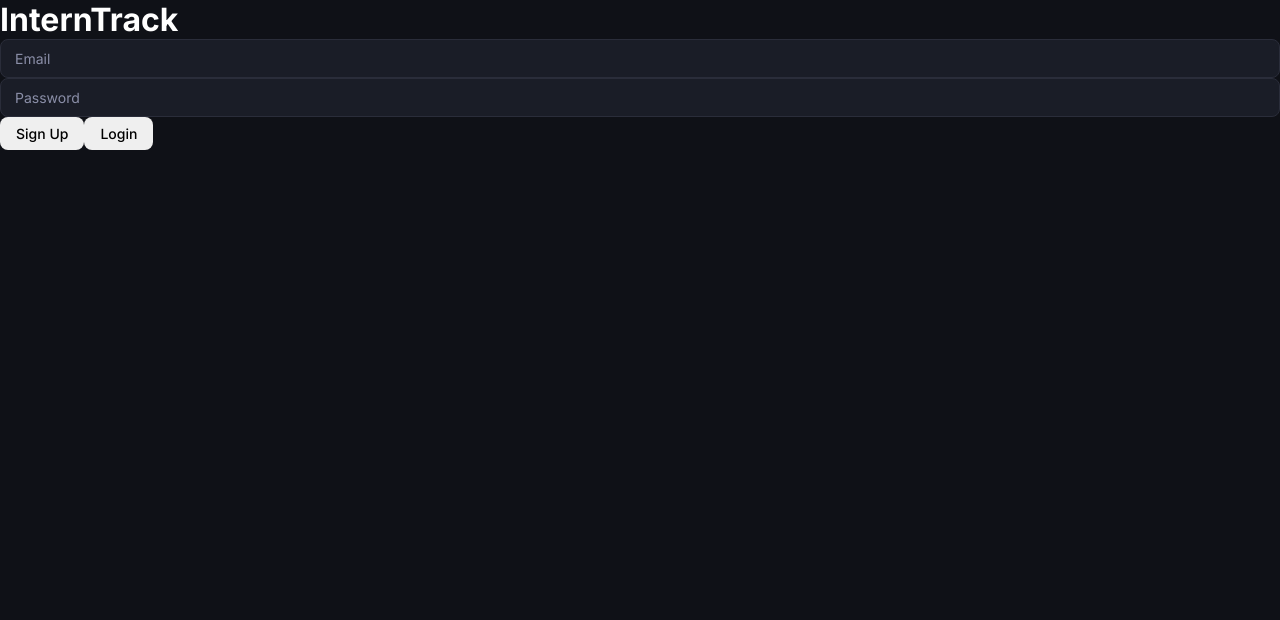
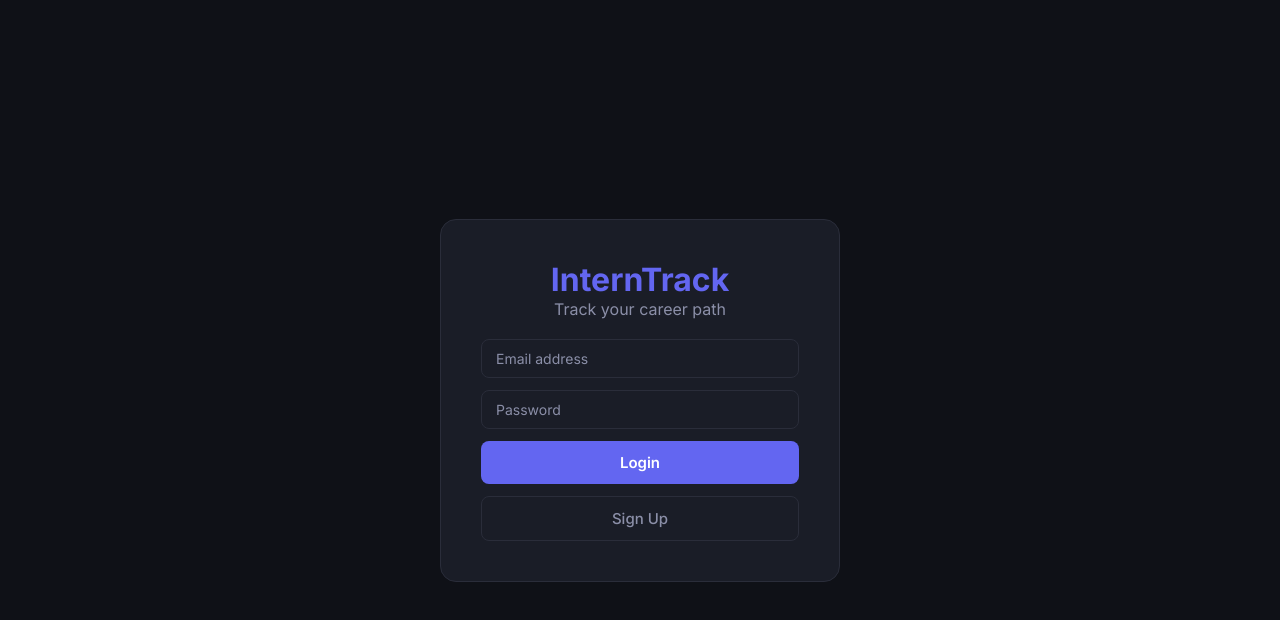
Before and after one commit to aislam5/interntrack, a React (Vite) app: page / in a window 1280 px wide. Shown: the top 620 px of the page. Built offline with nearby package versions, Linux system fonts and the light colour scheme; no server answers.

Commit message:
styling Auth.jsx and Listings.jsx

```diff
--- /dev/null
+++ b/src/pages/Auth.css
@@ -0,0 +1,51 @@
+.auth-container {
+  display: flex;
+  justify-content: center;
+  align-items: center;
+  min-height: 100vh;
+}
+
+.auth-card {
+  background-color: #1a1d27;
+  border: 1px solid #2a2d3a;
+  border-radius: 16px;
+  padding: 40px;
+  width: 400px;
+}
+
+.auth-logo {
+  font-size: 32px;
+  font-weight: 700;
+  color: #6366f1;
+  text-align: center;
+}
+
+.auth-subtitle {
+  color: #8b8fa8;
+  text-align: center;
+  margin-bottom: 20px;
+}
+
+.auth-form {
+  display: flex;
+  flex-direction: column;
+  gap: 12px;
+}
+
+.auth-btn-primary {
+  background-color: #6366f1;
+  color: white;
+  padding: 12px;
+  border-radius: 8px;
+  font-size: 15px;
+  font-weight: 600;
+}
+
+.auth-btn-secondary {
+  background-color: transparent;
+  border: 1px solid #2a2d3a;
+  color: #8b8fa8;
+  padding: 12px;
+  border-radius: 8px;
+  font-size: 15px;
+}
--- a/src/pages/Auth.jsx
+++ b/src/pages/Auth.jsx
@@ -1,4 +1,5 @@
 import {useState} from 'react'
+import './Auth.css'
 
 export default function Auth({supabase}) {
     const [email, setEmail] = useState('')
@@ -22,23 +23,39 @@ export default function Auth({supabase}) {
         }
     }
 
-    return(
-        <div>
-            <h1>InternTrack</h1>
+    return (
+  <div className="auth-container">
+    <div className="auth-card">
+      <div className="auth-header">
+        <h1 className="auth-logo">InternTrack</h1>
+        <p className="auth-subtitle">Track your career path</p>
+      </div>
+
+      <div className="auth-form">
         <input
           value={email}
           onChange={(e) => setEmail(e.target.value)}
-                placeholder = "Email"
+          placeholder="Email address"
+          type="email"
+          className="auth-input"
         />
-
         <input
           value={password}
           onChange={(e) => setPassword(e.target.value)}
           placeholder="Password"
+          type="password"
+          className="auth-input"
         />
 
-            <button onClick={handleSignUp}>Sign Up</button>
-            <button onClick={handleLogin}>Login</button>
+        <button onClick={handleLogin} className="auth-btn-primary">
+          Login
+        </button>
+        <button onClick={handleSignUp} className="auth-btn-secondary">
+          Sign Up
+        </button>
+      </div>
+    </div>
   </div>
 )
+
 }
--- /dev/null
+++ b/src/pages/Listings.css
@@ -0,0 +1,93 @@
+.listings-container {
+  max-width: 1100px;
+  margin: 0 auto;
+  padding: 40px 24px;
+}
+
+.listings-subtitle {
+  color: #8b8fa8;
+  font-size: 14px;
+  margin-top: -24px;
+  margin-bottom: 32px;
+}
+
+.listings-grid {
+  display: flex;
+  flex-direction: column;
+  gap: 12px;
+  margin-bottom: 32px;
+}
+
+.listing-card {
+  background-color: #1a1d27;
+  border: 1px solid #2a2d3a;
+  border-radius: 12px;
+  padding: 20px 24px;
+  display: flex;
+  justify-content: space-between;
+  align-items: center;
+}
+
+.listing-company {
+  font-size: 16px;
+  font-weight: 600;
+  color: #ffffff;
+  margin-bottom: 4px;
+}
+
+.listing-role {
+  font-size: 14px;
+  color: #8b8fa8;
+  margin-bottom: 4px;
+}
+
+.listing-location {
+  font-size: 12px;
+  color: #8b8fa8;
+}
+
+.apply-btn {
+  background-color: #6366f1;
+  color: white;
+  padding: 8px 20px;
+  border-radius: 8px;
+  font-size: 14px;
+  font-weight: 600;
+  white-space: nowrap;
+}
+
+.apply-btn:hover {
+  background-color: #4f46e5;
+}
+
+.pagination {
+  display: flex;
+  justify-content: center;
+  align-items: center;
+  gap: 16px;
+  margin-top: 32px;
+}
+
+.pagination-btn {
+  background-color: #1a1d27;
+  border: 1px solid #2a2d3a;
+  color: #ffffff;
+  padding: 8px 20px;
+  border-radius: 8px;
+  font-size: 14px;
+}
+
+.pagination-btn:hover {
+  border-color: #6366f1;
+  color: #6366f1;
+}
+
+.pagination-btn:disabled {
+  opacity: 0.3;
+  cursor: not-allowed;
+}
+
+.page-indicator {
+  color: #8b8fa8;
+  font-size: 14px;
+}
--- a/src/pages/Listings.jsx
+++ b/src/pages/Listings.jsx
@@ -1,4 +1,5 @@
 import { useState, useEffect } from 'react'
+import './Listings.css'
 
 export default function Listings({supabase, session}) {
   const [listings, setListings] = useState([])
@@ -43,29 +44,42 @@ export default function Listings({supabase, session}) {
     console.log('Application saved!')
   }
 }
+  return (
+  <div className="listings-container">
+    <h1 className="page-title">Internship Listings</h1>
+    <p className="listings-subtitle">Browse {listings.length} active internship opportunities</p>
 
-  return (
-    <div>
-      <h1>Internship Listings</h1>
+    <div className="listings-grid">
       {currentListings.map((listing, index) => (
-        <div key={index}>
-          <p>{listing.company_name}</p>
-          <p>{listing.title}</p>
-        <p>{listing.location}</p>
-          <button onClick={() => handleApply(listing)}>Apply</button>
+        <div key={index} className="listing-card">
+          <div className="listing-info">
+            <h3 className="listing-company">{listing.company_name}</h3>
+            <p className="listing-role">{listing.title}</p>
+            <p className="listing-location">📍 {listing.locations}</p>
+          </div>
+          <button
+            onClick={() => handleApply(listing)}
+            className="apply-btn"
+          >
+            Apply
+          </button>
         </div>
       ))}
-      <div>
+    </div>
+
+    <div className="pagination">
       <button
         onClick={() => setCurrentPage(p => p - 1)}
         disabled={currentPage === 1}
+        className="pagination-btn"
       >
         Previous
       </button>
-        <p>Page {currentPage}</p>
+      <p className="page-indicator">Page {currentPage}</p>
       <button
         onClick={() => setCurrentPage(p => p + 1)}
         disabled={currentPage * listingsPerPage >= listings.length}
+        className="pagination-btn"
       >
         Next
       </button>
```
Lines whose indentation alone changed are shown as unchanged.
